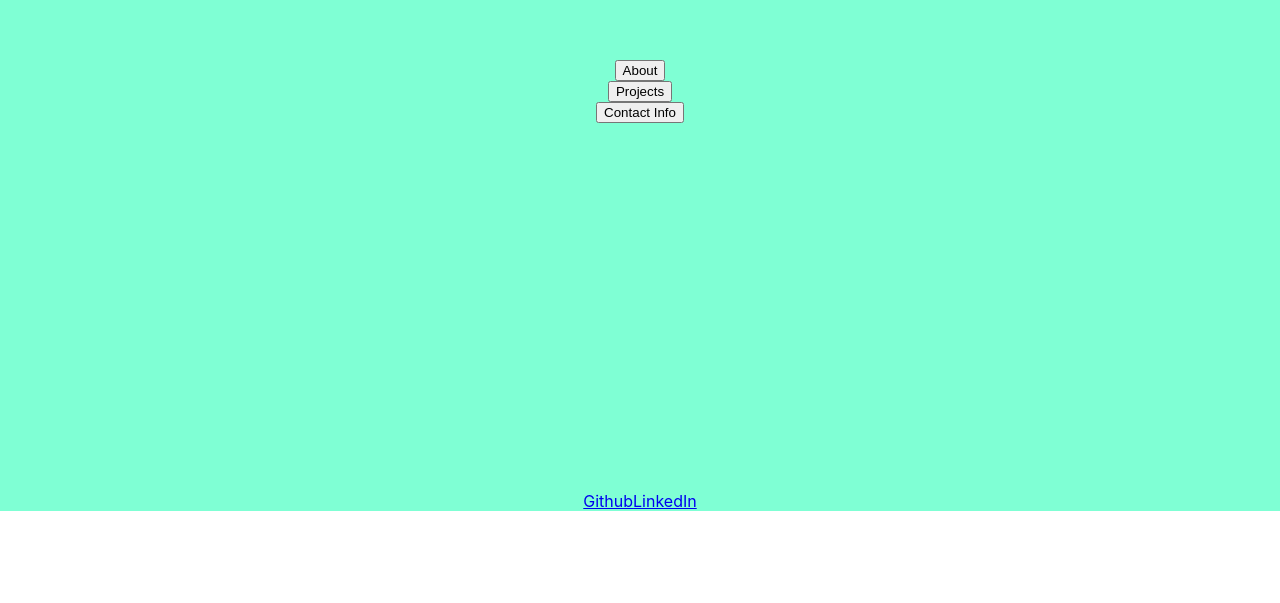
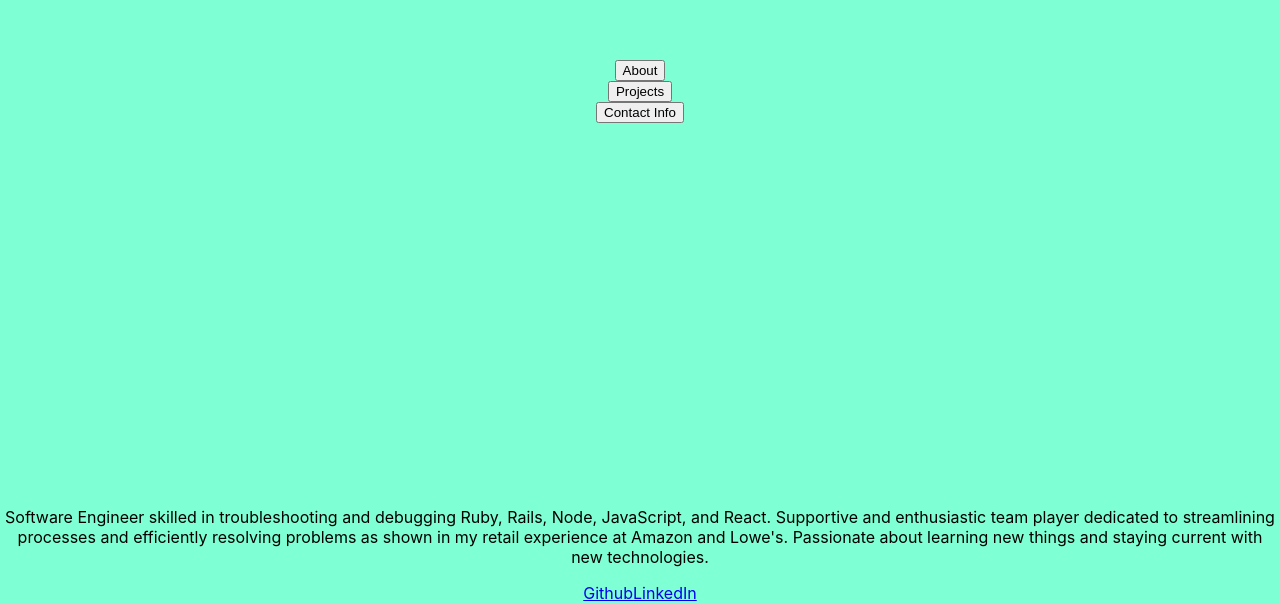
Before and after one commit to DannyBlaz/Portfolio, a React (Create React App) app: page / in a window 1280 px wide. Shown: the part 309-912 px from the top of the page. Before the commit the page ends 820 px from the top, so only its background shows below. Built offline with nearby package versions, Linux system fonts and the light colour scheme.

Commit message:
Added about data

```diff
--- a/src/App.js
+++ b/src/App.js
@@ -14,9 +14,7 @@ function App() {
         <button>Contact Info</button>
       </header>
       <main>
-        <constant>
 
-        </constant>
         <Home />
         <About />
         <Projects />
--- a/src/components/about.js
+++ b/src/components/about.js
@@ -2,7 +2,11 @@ import React from "react";
 
 function About() {
     return (
-        <div></div>
+        <div>
+            <p>
+                Software Engineer skilled in troubleshooting and debugging Ruby, Rails, Node, JavaScript, and React. Supportive and enthusiastic team player dedicated to streamlining processes and efficiently resolving problems as shown in my retail experience at Amazon and Lowe's. Passionate about learning new things and staying current with new technologies.
+            </p>
+        </div>
     );
 }
 
```
Also changed, not shown: 1 other file (tests, documents, lock files or other folders).
